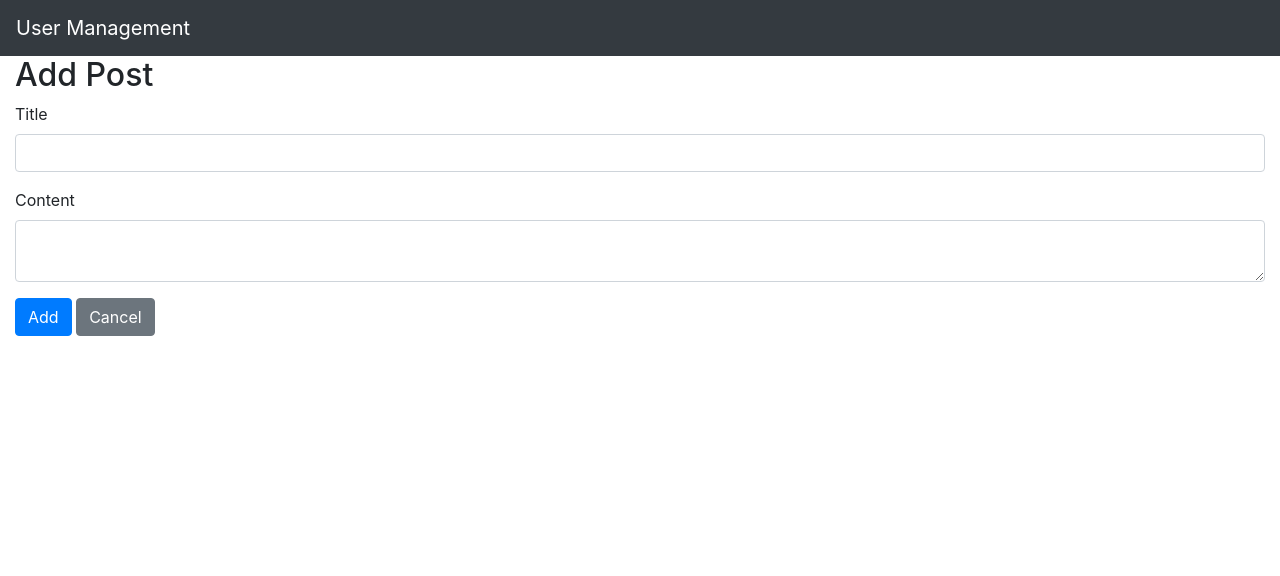
After one commit to Nickbutani/SoftwareEngineerWorkspace, a Flask app: page /users/1/posts/new in a window 1280 px wide. The commit adds this page. Shown: the top 576 px of the page. Run offline with Flask 2, Linux system fonts and the light colour scheme; some libraries are stand-ins or nearby versions.

Commit message:
update blogly

```diff
--- a/flask-blogly/app.py
+++ b/flask-blogly/app.py
@@ -2,6 +2,7 @@
 
 from flask import Flask, request, redirect, render_template
 from models import db, connect_db, User
+from models import Post
 
 
 
@@ -16,6 +17,8 @@ connect_db(app)
 
 with app.app_context():
     db.create_all()
+
+
 
 @app.route('/')
 def home():
@@ -72,6 +75,65 @@ def delete_user(user_id):
 
     return redirect('/users')
 
+@app.route('/users/<int:user_id>/posts/new')
+def new_post(user_id):
+    user = User.query.get(user_id)
+    return render_template('new_post.html', user=user)
+
+@app.route('/users/<int:user_id>/posts/new', methods=['POST'])
+def add_post(user_id):
+
+    user = User.query.get(user_id)
+    title = request.form['title']
+    content = request.form['content']
+
+    if not title.strip() and not content.strip():
+        return redirect(f'/users/{user_id}')
+
+    empty_posts = Post.query.filter(Post.title == '' and Post.content == '').all()
+
+    # Delete empty post entries
+    for post in empty_posts:
+        db.session.delete(post)
+
+    # Commit the changes to the database
+    db.session.commit()
+
+    post = Post(title=title, content=content, user_id=user_id)
+    db.session.add(post)
+    db.session.commit()
+
+    return redirect(f'/users/{user_id}')
+
+@app.route('/posts/<int:post_id>')
+def post_detail(post_id):
+    post = Post.query.get(post_id)
+    return render_template('post_detail.html', post=post)
+
+@app.route('/posts/<int:post_id>/edit')
+def edit_post(post_id):
+    post = Post.query.get(post_id)
+    return render_template('edit_post.html', post=post)
+
+@app.route('/posts/<int:post_id>/edit', methods=['POST'])
+def update_post(post_id):
+    post = Post.query.get(post_id)
+    post.title = request.form['title']
+    post.content = request.form['content']
+
+    db.session.add(post)
+    db.session.commit()
+
+    return redirect(f'/users/{post.user_id}')
+
+@app.route('/posts/<int:post_id>/delete', methods=['GET', 'POST'])
+def delete_post(post_id):
+    post = Post.query.get_or_404(post_id)
+    db.session.delete(post)
+    db.session.commit()
+
+    return redirect(f'/users/{post.user_id}')
+
 
 
 if __name__ == '__main__':
--- /dev/null
+++ b/flask-blogly/templates/new_post.html
@@ -0,0 +1,22 @@
+{% extends 'home.html' %}
+
+{% block heading %}
+Add Post
+{% endblock %}
+
+{% block content %}
+
+<form method="POST">
+    <div class="form-group">
+        <label for="title">Title</label>
+        <input type="text" class="form-control" id="title" name="title">
+    </div>
+    <div class="form-group">
+        <label for="content">Content</label>
+        <textarea class="form-control" id="content" name="content"></textarea>
+    </div>
+    <button type="submit" class="btn btn-primary">Add</button>
+    <button type="cancel" class="btn btn-secondary">Cancel</button>
+</form>
+
+{% endblock %}
```
Also changed, not shown: flask-blogly/models.py (+25 -0 lines), flask-blogly/templates/edit_post.html (added, +20 -0 lines), flask-blogly/templates/post_detail.html (added, +19 -0 lines), flask-blogly/templates/user_detail.html (+14 -0 lines).
